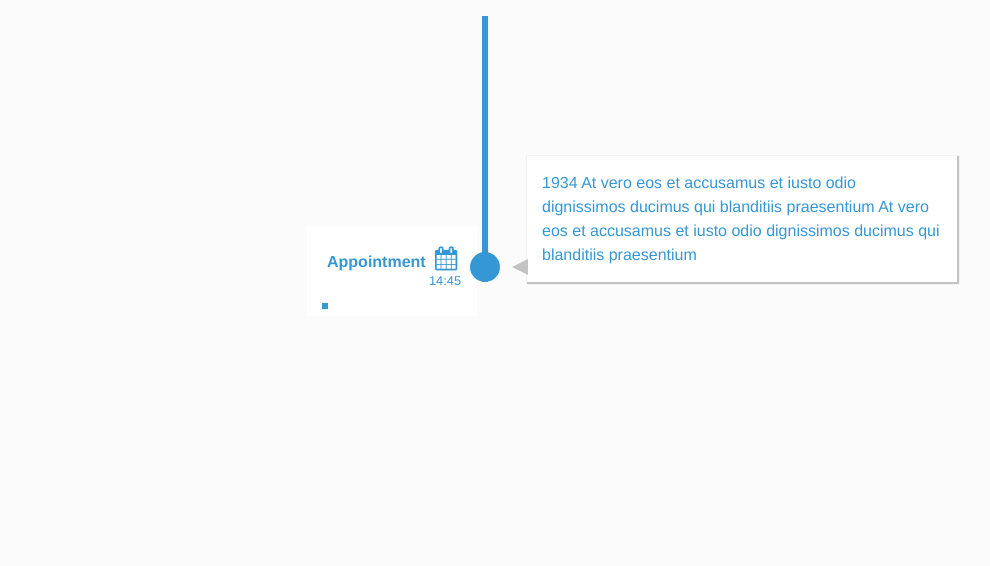
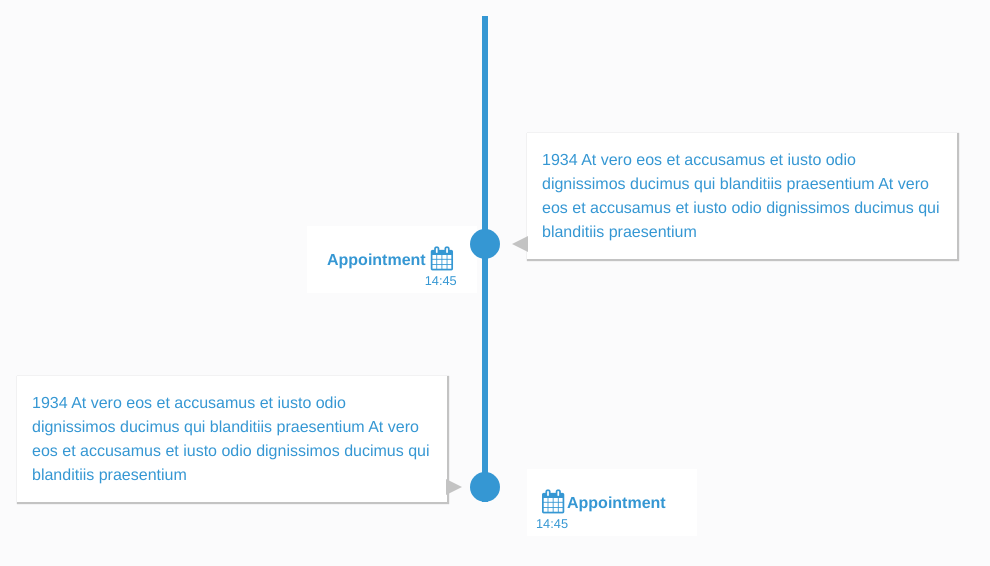
Before and after one commit to naguibihab/js-goodies, a website: page projects/timeline/index.html in a window 1280 px wide. Shown: the whole page, without its empty margins (175-1165 px from the left). Drawn offline with Linux system fonts and the light colour scheme.

Commit message:
Icon side finished

```diff
--- a/projects/timeline/index.html
+++ b/projects/timeline/index.html
@@ -9,11 +9,27 @@
   <ul>
     <li>
     	<div class="icon">
-    		<span class="event-type">Appointment</span>
-    		<span class="event-icon">
-    			<i class="fa fa-calendar" aria-hidden="true"></i>
-    		</span>
-    		<span class="event-time">14:45</span>
+    		<div class="event-type">Appointment</div>
+    		<div class="event-icon-time">
+	    		<span class="event-icon">
+	    			<i class="fa fa-calendar" aria-hidden="true"></i>
+	    		</span>
+	    		<span class="event-time">14:45</span>
+	    	</div>
+    	</div>
+		<div class="content">
+			<time>1934</time> At vero eos et accusamus et iusto odio dignissimos ducimus qui blanditiis praesentium At vero eos et accusamus et iusto odio dignissimos ducimus qui blanditiis praesentium
+		</div>
+    </li>
+    <li>
+    	<div class="icon">
+    		<div class="event-icon-time">
+	    		<span class="event-icon">
+	    			<i class="fa fa-calendar" aria-hidden="true"></i>
+	    		</span>
+	    		<span class="event-time">14:45</span>
+	    	</div>
+    		<div class="event-type">Appointment</div>
     	</div>
 		<div class="content">
 			<time>1934</time> At vero eos et accusamus et iusto odio dignissimos ducimus qui blanditiis praesentium At vero eos et accusamus et iusto odio dignissimos ducimus qui blanditiis praesentium
--- a/projects/timeline/main.css
+++ b/projects/timeline/main.css
@@ -45,7 +45,7 @@ body {
   background: #fff;
 }
 
-.timeline ul li div::before {
+.timeline ul li div.content::before {
   content: '';
   position: absolute;
   bottom: 7px;
@@ -57,17 +57,27 @@ body {
 .timeline .event-type {
   font-weight: bold;
   padding: 5px;
+  display: inline;
+  line-height: 37px;
+  position: relative;
+}
+
+.timeline .event-icon-time {
+  display: inline;
+  position: absolute;
 }
 
 .timeline .event-icon {
   font-size: 150%;
+  display: inline-block;
 }
 
 .timeline .event-time {
   font-size: 80%;
-  left: 107px;
-  top: -9px;
+  left: -6px;
+  top: -6px;
   position: relative;
+  display: block;
 }
 
 /* Odd elements */
@@ -98,3 +108,12 @@ body {
   border-width: 8px 0 8px 16px;
   border-color: transparent transparent transparent #c3c3c3;
 }
+
+.timeline ul li:nth-child(even) div.icon {
+  top: 160px;
+  left: 45px;
+}
+
+.timeline ul li:nth-child(even) div.icon .event-type {
+  left: 20px;
+}
```
